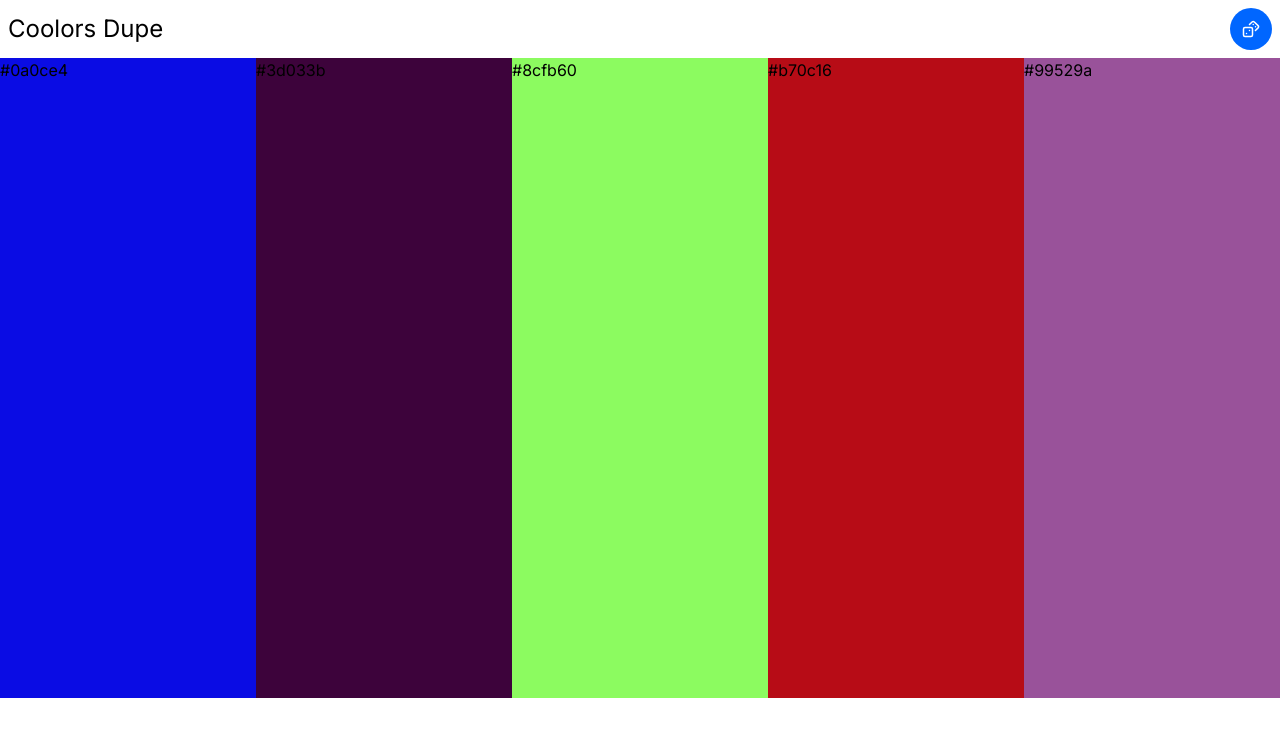
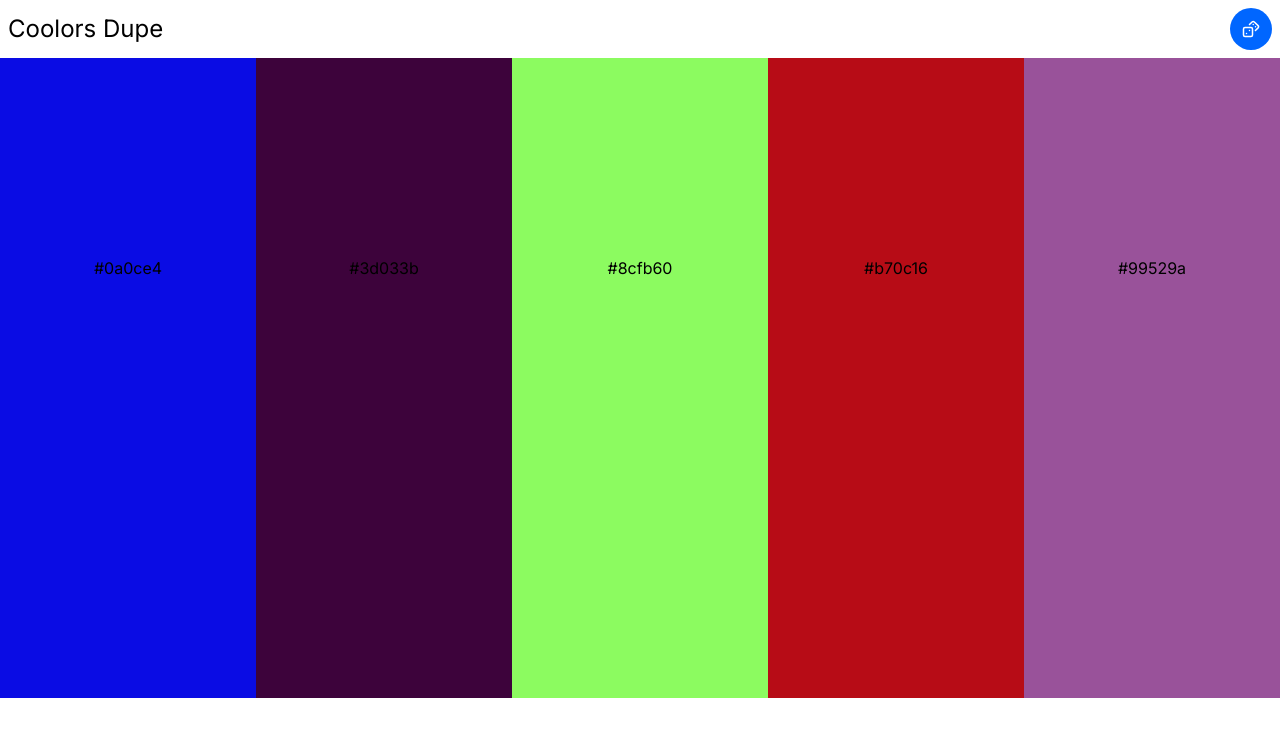
Before and after one commit to idamakela/test-creation, a Next.js app: page / in a window 1280 px wide. Shown: the top 736 px of the page. Built offline with nearby package versions, Linux system fonts and the light colour scheme.

Commit message:
Create ghost button variant  and create lib folder

```diff
--- a/components/Button.tsx
+++ b/components/Button.tsx
@@ -10,6 +10,7 @@ export const buttonVariants = cva(
         primary: 'bg-blue text-neutral-100',
         secondary: 'bg-inherit',
         outline: 'bg-none shadow-[inset_0_0_0_2px_#0015CE] text-neutral-900',
+        ghost: 'w-full text-center h-[100px] relative top-40'
       },
     },
     defaultVariants: {
--- a/components/ColorItem.tsx
+++ b/components/ColorItem.tsx
@@ -1,14 +1,12 @@
 import { useState, useEffect } from "react";
 import { ColorItemProps } from "@/types";
 import { hexcolorRegex } from "@/tests/utils";
+import { generateRandomHex } from "@/lib/generateRandomHex";
+import Button from "./Button";
 
 const ColorItem = ({ color }: ColorItemProps) => {
   const [isEditing, setIsEditing] = useState(false);
   const [randomHexValues, setRandomHexValues] = useState<string[]>([]);
-
-  const generateRandomHex = (): string => {
-    return `#${Math.floor(Math.random() * 16777215).toString(16).padStart(6, '0')}`;
-  };
 
   const generateUniqueRandomHexValues = (count: number): string[] => {
     const hexValues: string[] = [];
@@ -43,12 +41,12 @@ const ColorItem = ({ color }: ColorItemProps) => {
   }, []);
 
   return (
-    <li className="flex w-full">
+    <ul className="flex justify-evenly h-[80vh]">
+      {randomHexValues.map((color, index) => (
+        <li className="flex w-full" key={index} style={{ backgroundColor: color }}>
           {isEditing ? (
             <form onSubmit={handleFormSubmit}>
-          {randomHexValues.map((color, index) => (
               <input
-              key={index}
                 type="text"
                 value={randomHexValues[4] || ''}
                 onChange={handleHexInputChange}
@@ -56,22 +54,20 @@ const ColorItem = ({ color }: ColorItemProps) => {
                 onBlur={() => setIsEditing(false)}
                 autoFocus
               />
-          ))}
             </form>
           ) : (
-        randomHexValues.map((color, index) => (
-          <button
+            <Button
+              variant='ghost'
               onClick={handleHexButtonClick}
-            key={index}
-            style={{ backgroundColor: color }}
-            className={`text-center flex justify-between h-full w-full`}
             >
               <h3>{color}</h3>
-          </button>
-        ))
+            </Button>
           )}
         </li>
+      ))}
+    </ul>
   );
+
 };
 
 export default ColorItem;
--- a/components/ColorList.tsx
+++ b/components/ColorList.tsx
@@ -1,20 +1,15 @@
 "use client"
-import { useState, useEffect} from "react";
-import { isUnique } from "@/tests/utils";
-import { ColorListProps } from "@/types";
+import { ColorListProps, ColorItemProps } from "@/types";
 import ColorItem from "./ColorItem";
 
 const ColorList = ({ colors }: ColorListProps) => {
 
   return (
-    <div>
-        <ul className="flex justify-evenly h-[80vh]" role="list">
+    <div role="list">
             <ColorItem />
-         </ul>
         {/* Add remove button*/}
         {/* Add add button */}
     </div>
-
   )
 }
 
--- /dev/null
+++ b/lib/generateRandomHex.ts
@@ -0,0 +1,3 @@
+export const generateRandomHex = (): string => {
+    return `#${Math.floor(Math.random() * 16777215).toString(16).padStart(6, '0')}`;
+  };
```
Lines whose indentation alone changed are shown as unchanged.
